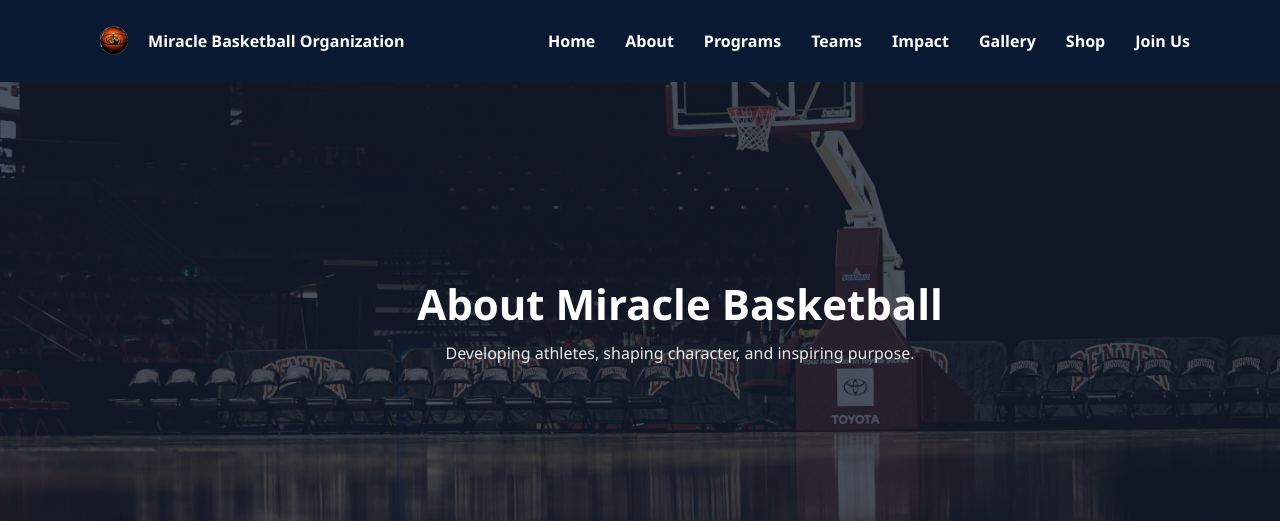
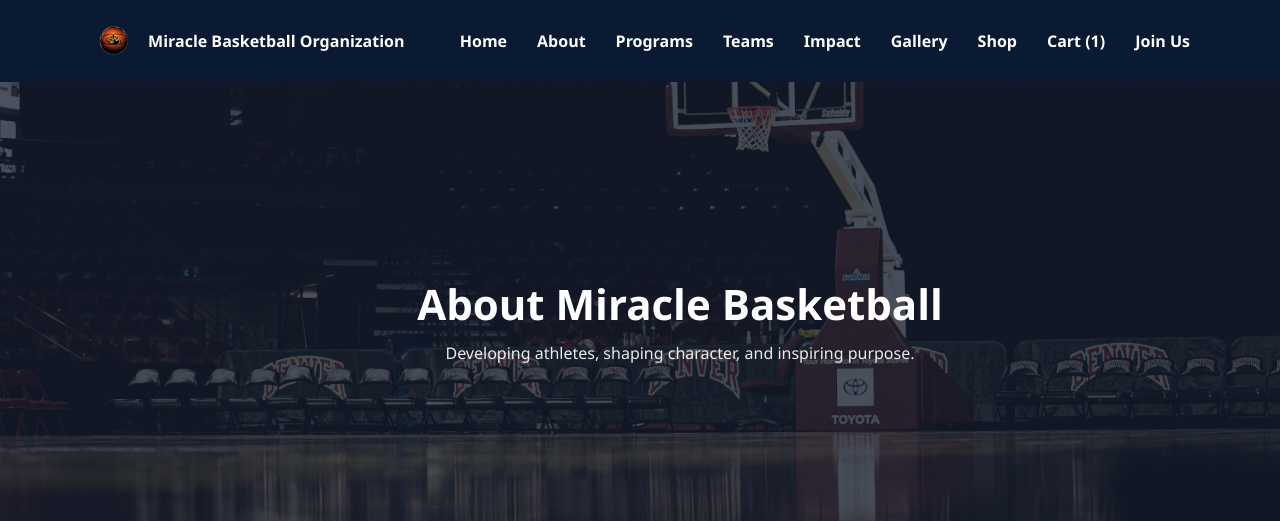
Before and after one commit to mccalsta/mba, a Flask app: template templates/about.html in a window 1280 px wide; the page is wider, and only the part inside the window is pictured. Shown: the top 521 px of that part. Run offline with Flask 3, Linux system fonts and the light colour scheme; the template is opened without the code that fills it: most values are stand-ins (such as "Sample title", 1, 10 or a date in 2020).

Commit message:
Update base.html

```diff
--- a/templates/base.html
+++ b/templates/base.html
@@ -45,6 +45,7 @@
 <li><a href="/impact">Impact</a></li>
 <li><a href="/gallery">Gallery</a></li>
 <li><a href="/shop">Shop</a></li>
+<li><a href="/cart">Cart{% if cart_count > 0 %} ({{ cart_count }}){% endif %}</a></li>
 <li><a href="/join">Join Us</a></li>
 </ul>
 
```
